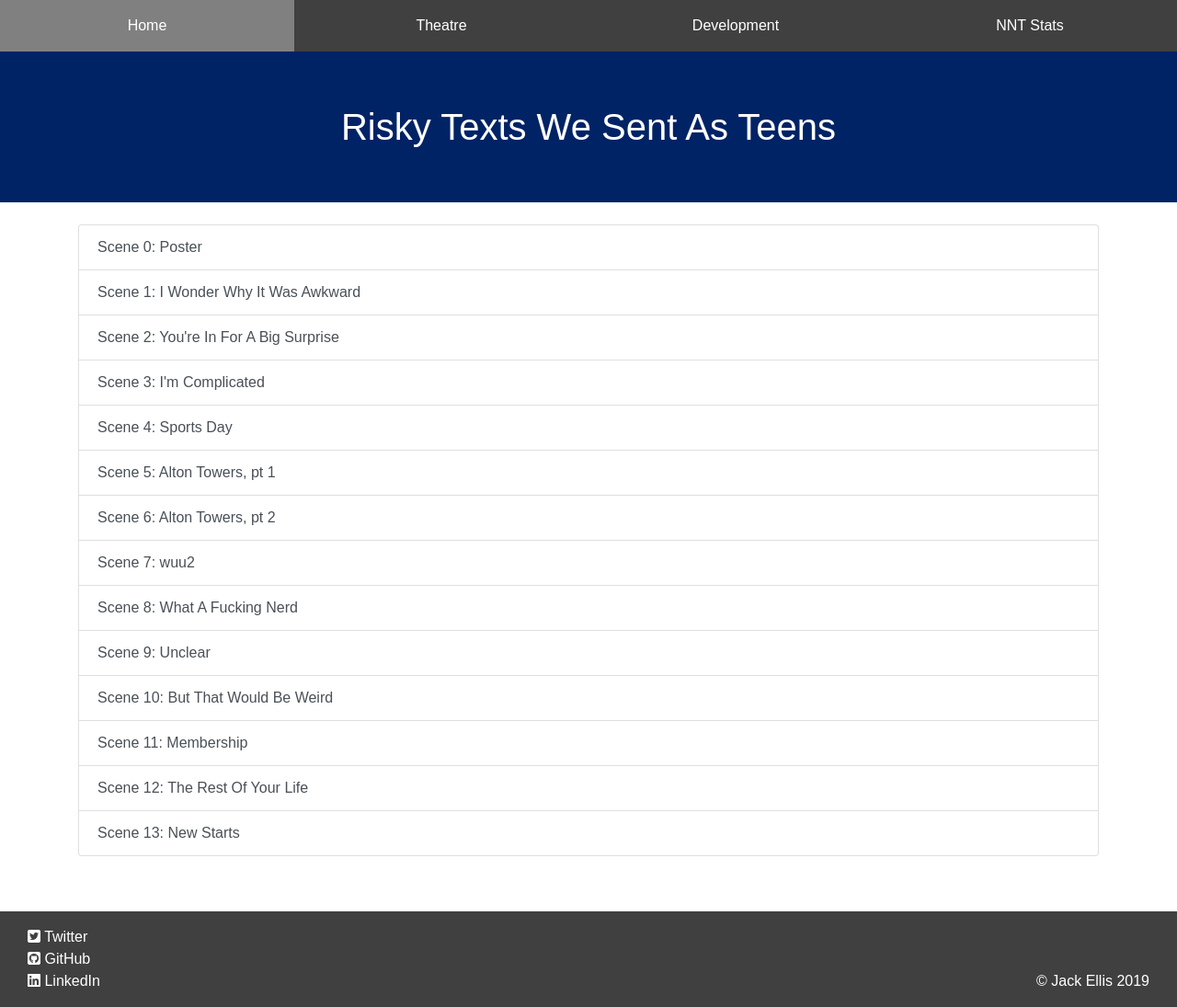
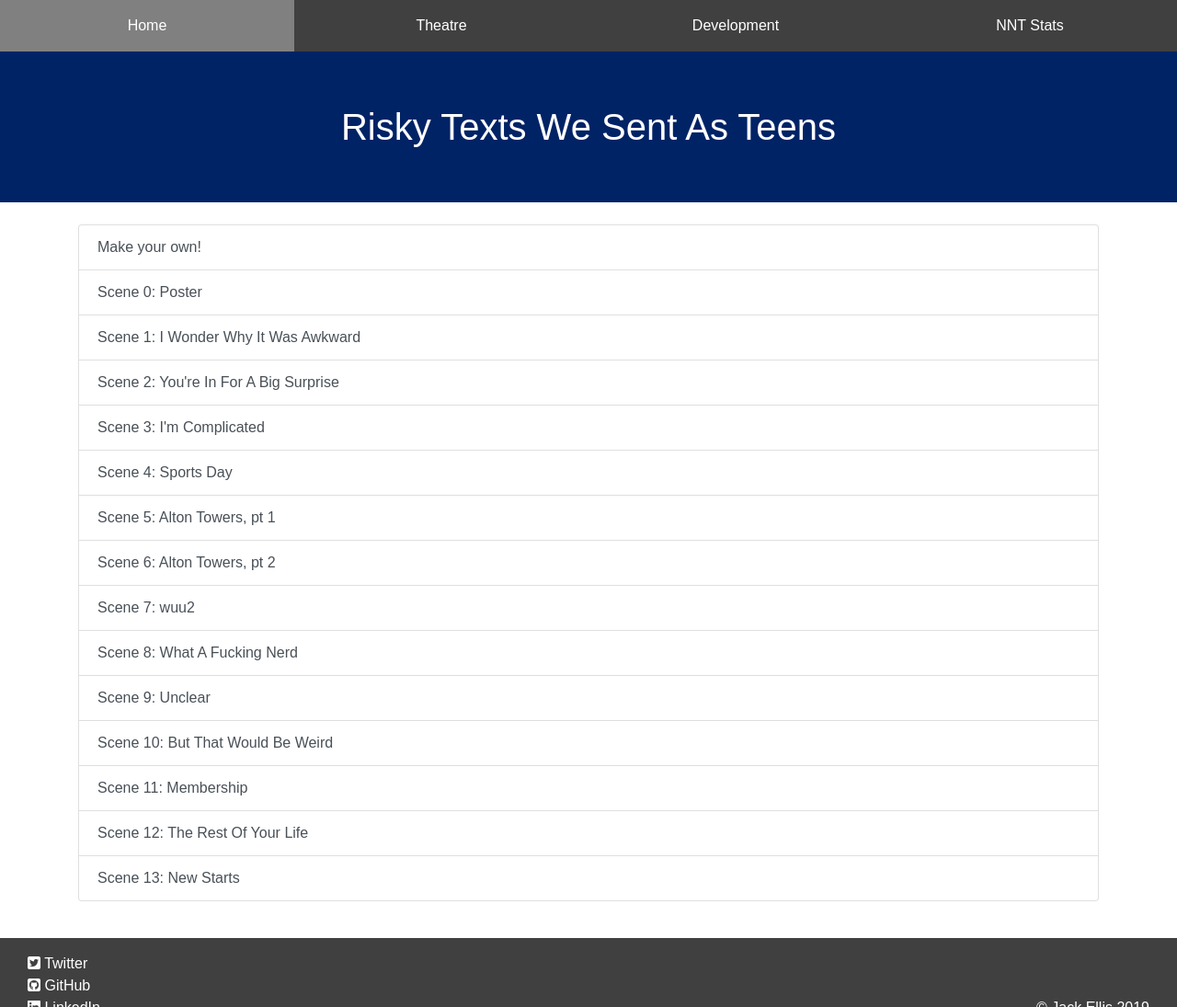
Before and after one commit to GingertronMk1/gingertronmk1.github.io, a Jekyll site: the page built from risky_texts.html, in a window 1280 px wide. Shown: the whole page at 92% size. Built offline with Jekyll 4.4.1, drawn with Linux system fonts in a browser that asks for light colours; nearby versions of some CDN libraries.

Commit message:
Add generator to risky texts home page

```diff
--- a/risky_texts.html
+++ b/risky_texts.html
@@ -11,6 +11,9 @@
 
 <div class="col-12">
   <ul class="list-group">
+    <a class="list-group-item list-group-item-action" href="{{ '/risky_texts_gen' | relative_url }}">
+      Make your own!
+    </a>
     {% for t in ts %}
     <a class="list-group-item list-group-item-action" href="{{ t.url | relative_url }}">
       Scene {{ t.scene }}: {{ t.title }}
```
